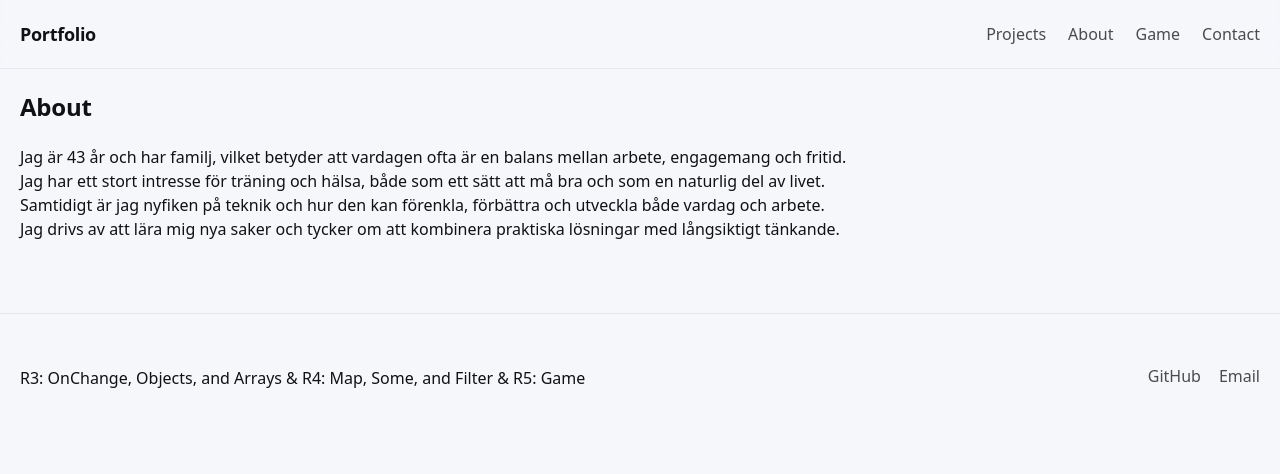
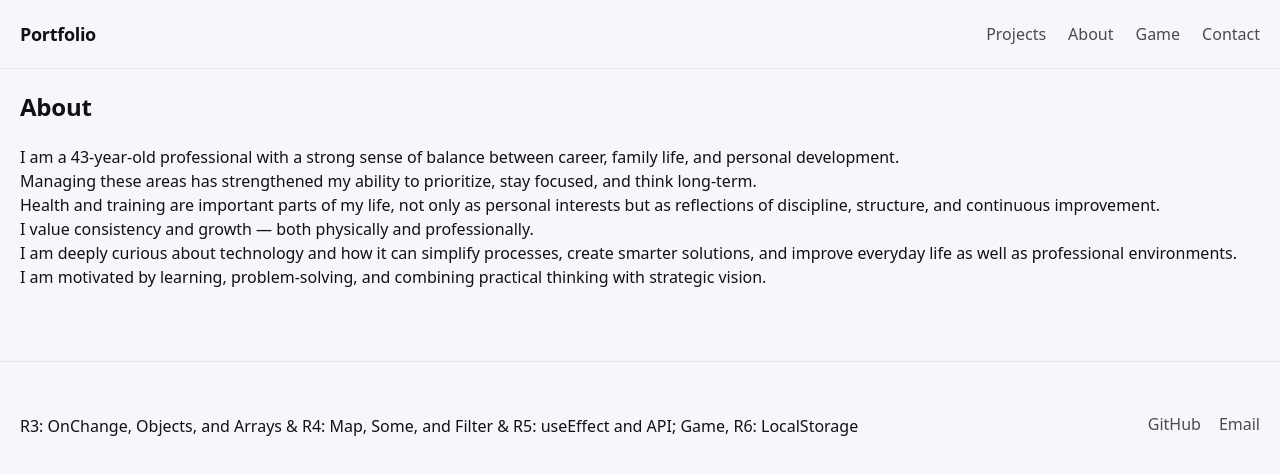
Before and after one commit to unsworthemily/portfolio-react, a React (Vite) app: page /about in a window 1280 px wide. Shown: the top 474 px of the page. Built offline with nearby package versions, Linux system fonts and the light colour scheme.

Commit message:
Improve project layout width

```diff
--- a/src/components/Footer.jsx
+++ b/src/components/Footer.jsx
@@ -3,7 +3,7 @@ export default function Footer() {
   return (
     <footer className="footer" id="contact">
       <div className="container footer__inner">
-        <p className="footermuted">R3: OnChange, Objects, and Arrays & R4: Map, Some, and Filter & R5: Game</p>
+        <p className="footermuted">R3: OnChange, Objects, and Arrays & R4: Map, Some, and Filter & R5: useEffect and API; Game, R6: LocalStorage </p>
         <div className="footer__links">
           <a href="https://github.com/unsworthemily" target="_blank" rel="noreferrer">GitHub</a>
           <a href="mailto:unsworth_emily@hotmail.com">Email</a>
--- a/src/pages/About.jsx
+++ b/src/pages/About.jsx
@@ -2,7 +2,8 @@ export default function About() {
   return (
     <section className="container">
       <h1>About</h1>
-      <p>Jag är 43 år och har familj, vilket betyder att vardagen ofta är en balans mellan arbete, engagemang och fritid. <br />Jag har ett stort intresse för träning och hälsa, både som ett sätt att må bra och som en naturlig del av livet. <br />Samtidigt är jag nyfiken på teknik och hur den kan förenkla, förbättra och utveckla både vardag och arbete. <br /> Jag drivs av att lära mig nya saker och tycker om att kombinera praktiska lösningar med långsiktigt tänkande.</p>
+      <p>I am a 43-year-old professional with a strong sense of balance between career, family life, and personal development. <br /> Managing these areas has strengthened my ability to prioritize, stay focused, and think long-term. <br />Health and training are important parts of my life, not only as personal interests but as reflections of discipline, structure, and continuous improvement. <br /> I value consistency and growth — both physically and professionally. <br /> I am deeply curious about technology and how it can simplify processes, create smarter solutions, and improve everyday life as well as professional environments. <br /> I am motivated by learning, problem-solving, and combining practical thinking with strategic vision. <br />
+      </p>
     </section>
   );
 }
```
